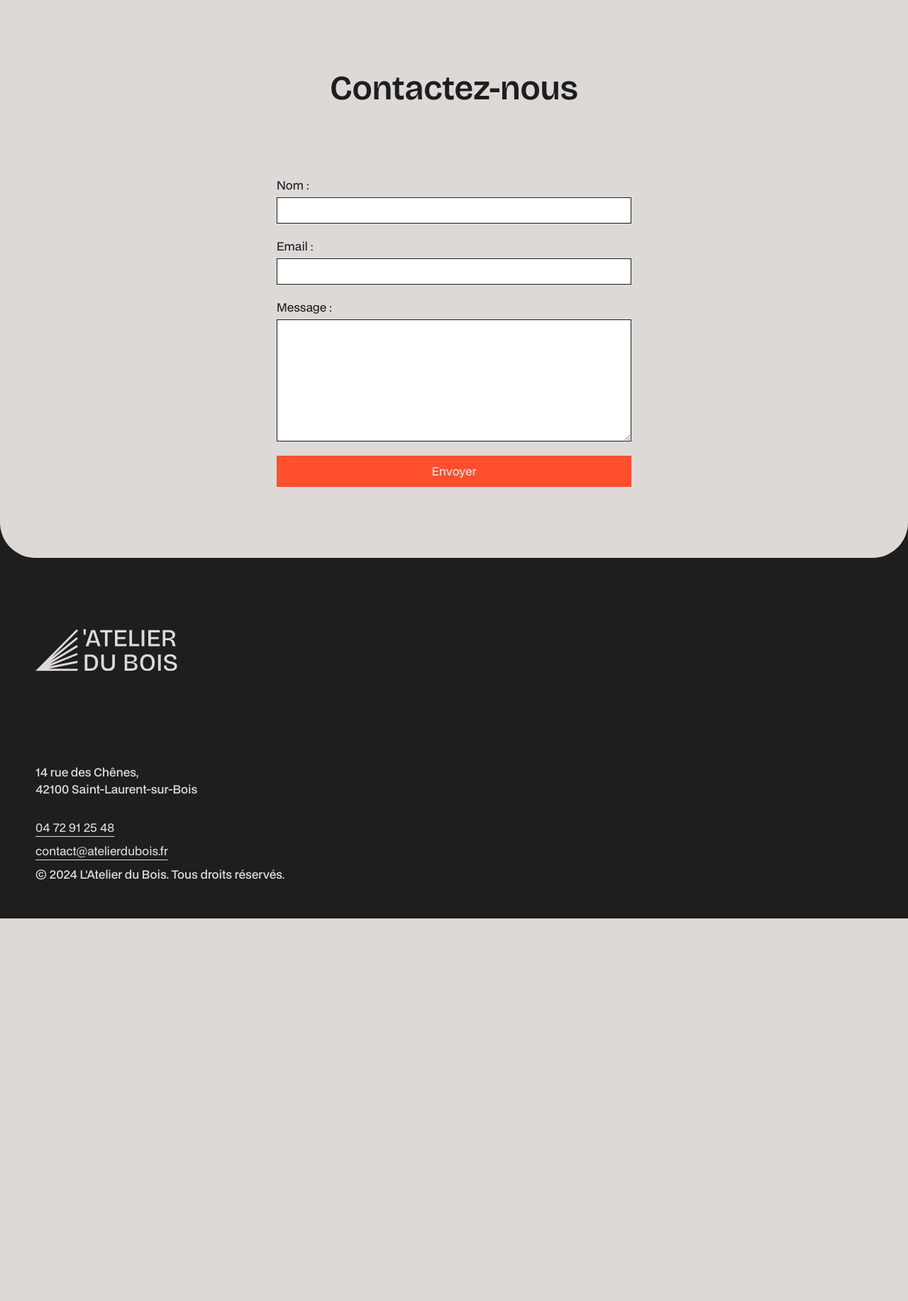
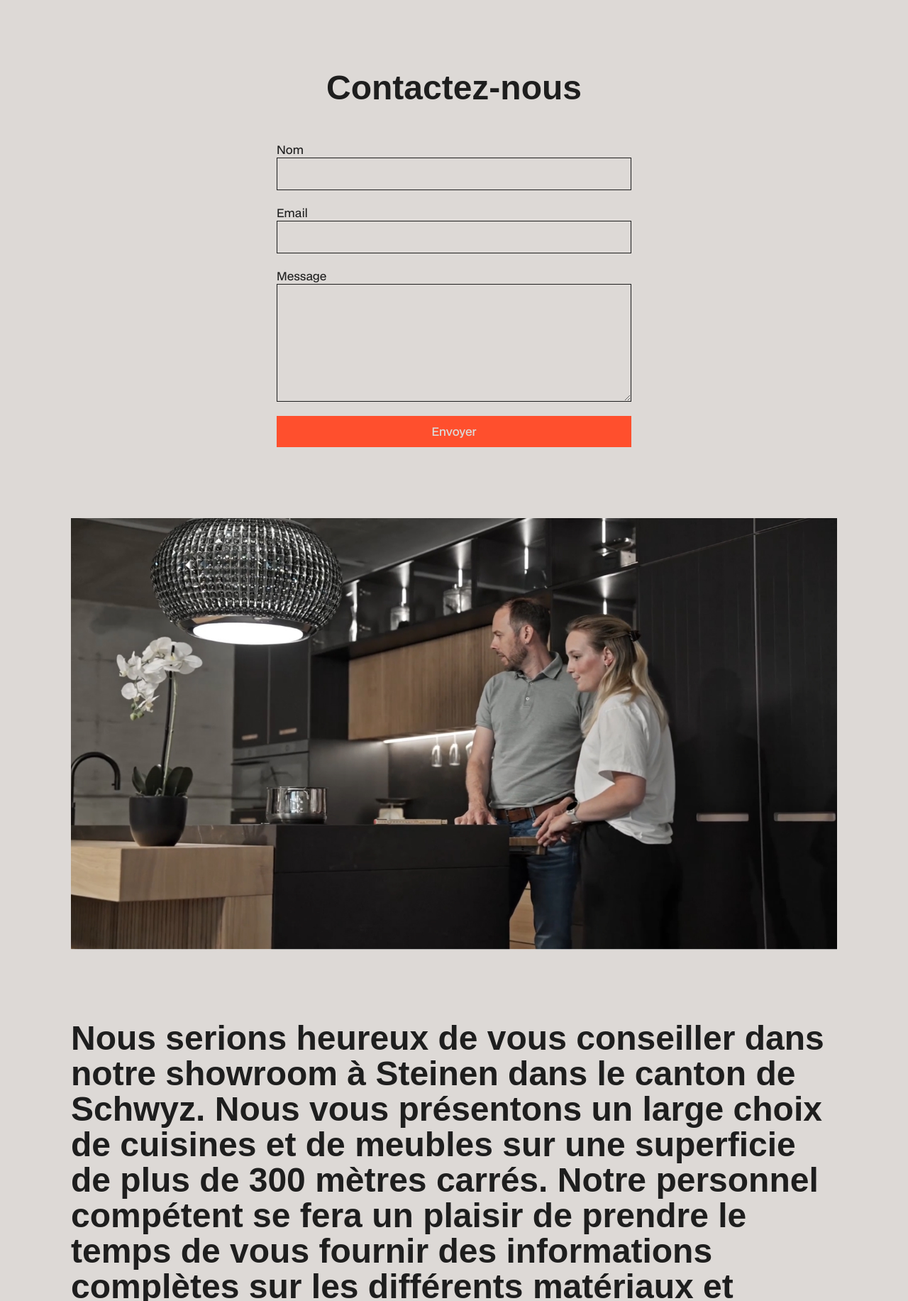
Before and after one commit to fannysaez/AtelierDuBois, a PHP site: page /contact.php in a window 1280 px wide. Shown: the part 101-1934 px from the top of the page at 71% size. Before the commit the page ends 1395 px from the top, so only its background shows below. Run offline with PHP 8.4, Linux system fonts and the light colour scheme; some web fonts are replaced.

Commit message:
Update Contact Page

```diff
--- a/assets/css/components.css
+++ b/assets/css/components.css
@@ -78,12 +78,18 @@ form {
 
 input,
 textarea {
-    padding: 10px 20px 10px 20px;
+  padding: 10px 12px 10px 12px;
   border: solid 1px var(--color-dark);
+  background-color: var(--color-white);
+
+  font-family: var(--font-bdo);
+  font-size: var(--font-size-p);
+  font-weight: var(--font-weight-regular);
+  line-height: var(--line-height-p);
 }
 
 textarea {
   resize: vertical;
-    min-height: 150px;
+  min-height: 100px;
   max-height: 300px;
 }
--- a/assets/css/globals.css
+++ b/assets/css/globals.css
@@ -8,7 +8,8 @@
 
 @font-face {
   font-family: "Bricolage Grotesque";
-    src: url(../fonts/BricolageGrotesque-VariableFont_opsz\,wdth\,wght.ttf) format("truetype");
+  src: url(../fonts/BricolageGrotesque-VariableFont_opsz\wdth\wght.ttf)
+    format("truetype");
 }
 
 :root {
--- a/assets/css/layout.css
+++ b/assets/css/layout.css
@@ -90,13 +90,17 @@ section {
 
 /* Contact */
 .contact {
-  padding: 100px 0 100px 0;
+  padding: 100px 0 0 0;
+  gap: 50px;
+}
+
+.contact-presentation {
+  padding: 100px 0 200px 0;
   gap: 100px;
 }
 
 /* Media Queries */
 @media screen and (max-width: 1024px) {
-
   /* Hero */
   .hero-img-2 {
     visibility: hidden;
--- a/contact.php
+++ b/contact.php
@@ -1,30 +1,55 @@
 <?php include 'partials/header.php'; ?>
 
-<main>
+<main class="flex flex-column items-center">
+
     <section class="contact flex flex-column items-center">
-
         <h1 class="text-center">Contactez-nous</h1>
 
         <form class="flex flex-column gap-10" action="#" method="post">
-            <div class="flex flex-column gap-3">
-                <label for="name">Nom :</label>
+            <div class="flex flex-column">
+                <label for="name">Nom</label>
                 <input type="text" id="name" name="name" required>
             </div>
 
-            <div class="flex flex-column gap-3">
-                <label for="email">Email :</label>
+            <div class="flex flex-column">
+                <label for="email">Email</label>
                 <input type="email" id="email" name="email" required>
             </div>
 
-            <div class="flex flex-column gap-3">
-                <label for="message">Message :</label>
-                <textarea id="message" name="message" rows="10" required></textarea>
+            <div class="flex flex-column">
+                <label for="message">Message</label>
+                <textarea id="message" name="message" rows="6" required></textarea>
             </div>
 
             <button class="btn btn-primary" type="submit">Envoyer</button>
         </form>
+    </section>
 
+    <section class="contact-presentation flex flex-column">
+        <img class="hero-img-1" src="./assets/img/contact-img.jpg" alt="image menuiserie client">
+        <h2>
+            Nous serions heureux de vous conseiller dans notre showroom à Steinen dans le canton de Schwyz.
+            Nous vous présentons un large choix de cuisines et de meubles sur une superficie de plus de 300 mètres carrés.
+            Notre personnel compétent se fera un plaisir de prendre le temps de vous fournir des informations complètes
+            sur les différents matériaux et designs. Nous sommes impatients de vous aider à réaliser la maison de vos rêves.
+            Venez nous rendre visite et laissez-vous inspirer.
+        </h2>
+        <div class="projects-section flex justify-between">
+            <h3>Projets</h3>
+            <div class="projects-list flex flex-column">
+                <a class="project-card">
+                    Installateur
+                </a>
+                <a class="project-card">
+                    Bilan : Journée portes ouvertes 2024
+                </a>
+                <a class="project-card">
+                    Prochain après-midi de projet le 28 juin
+                </a>
+            </div>
+        </div>
     </section>
+
 </main>
 
 <?php include 'partials/footer.php'; ?>
```
Also changed, not shown: assets/img/contact-img.jpg (added). Lines whose indentation alone changed are shown as unchanged.
